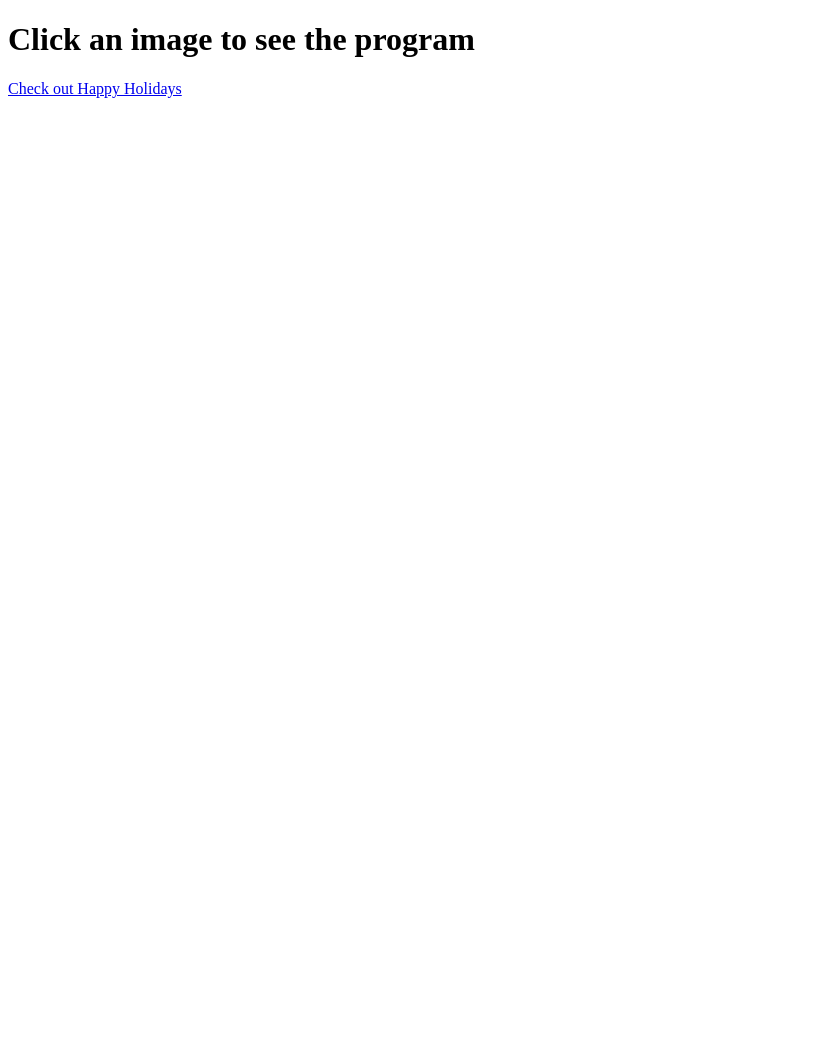
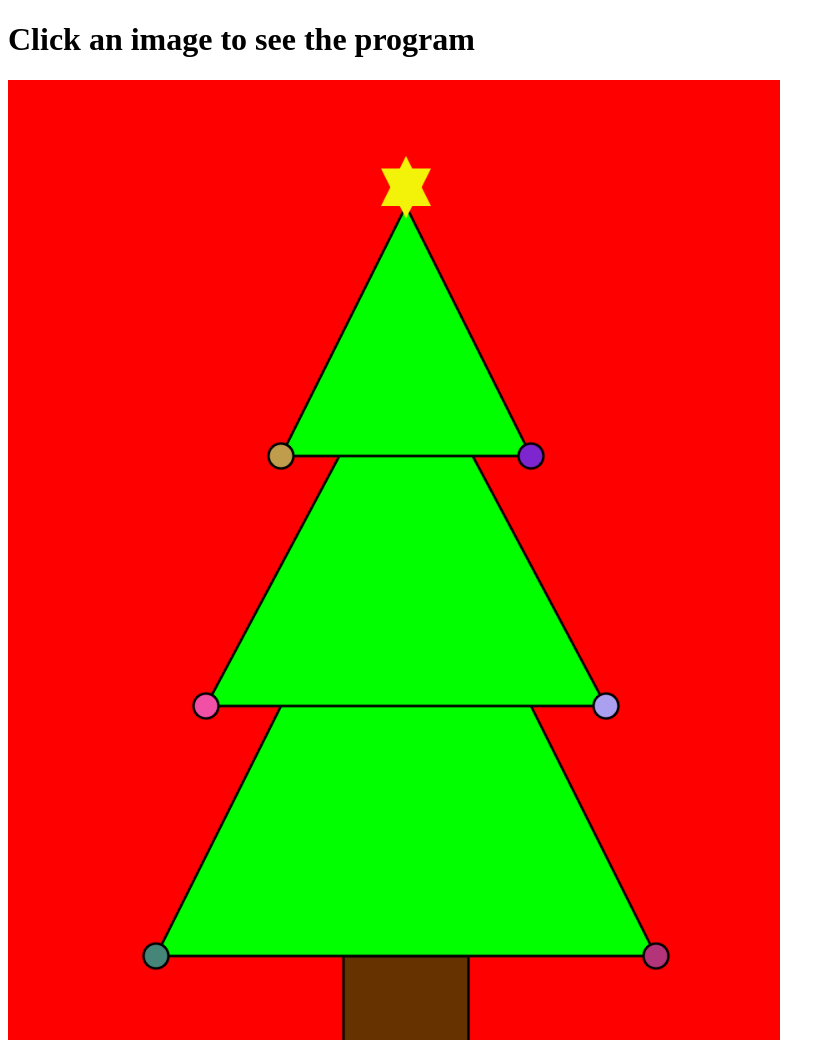
Before and after one commit to sgolanka/IndexPageForP5Examples, a plain HTML site: page index.html in a window 1280 px wide. Shown: the whole page, without its empty margins (0-835 px from the left). Before the commit the page ends 800 px from the top, so only its background shows below. Drawn offline with Linux system fonts and the light colour scheme.

Commit message:
changed link to image

```diff
--- a/index.html
+++ b/index.html
@@ -2,7 +2,7 @@
 <html>
  <body>
 <h1>Click an image to see the program</h1>
-  <p><a href="https://sgolanka.github.io/HolidaysP5/">Check out Happy Holidays</a></p>
+  <p><a href="https://sgolanka.github.io/HolidaysP5/"><img src="/img/hh.png"</img></a></p>
 
  </body>
 </html>
```
